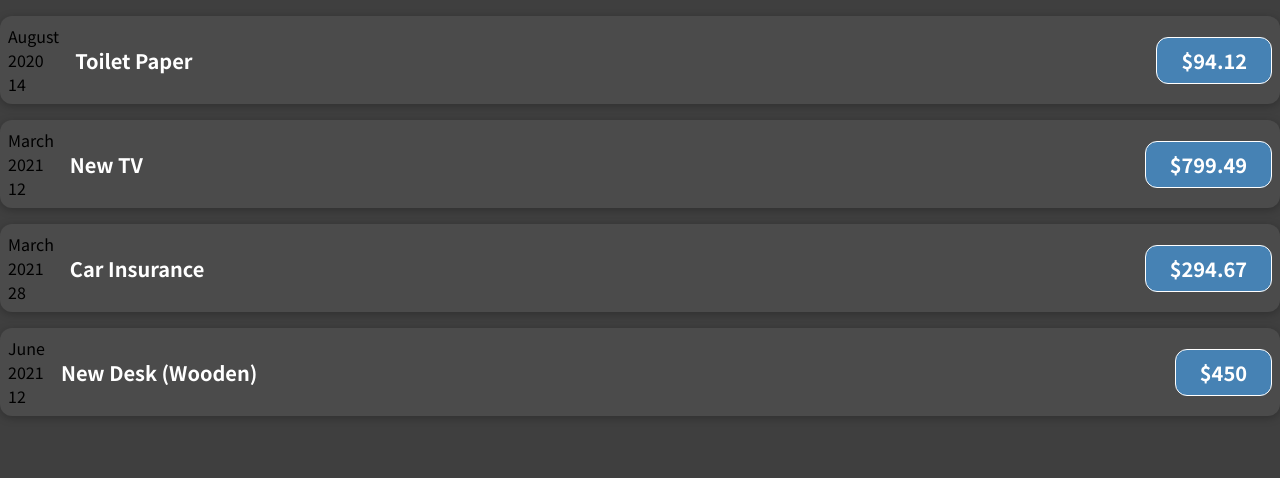
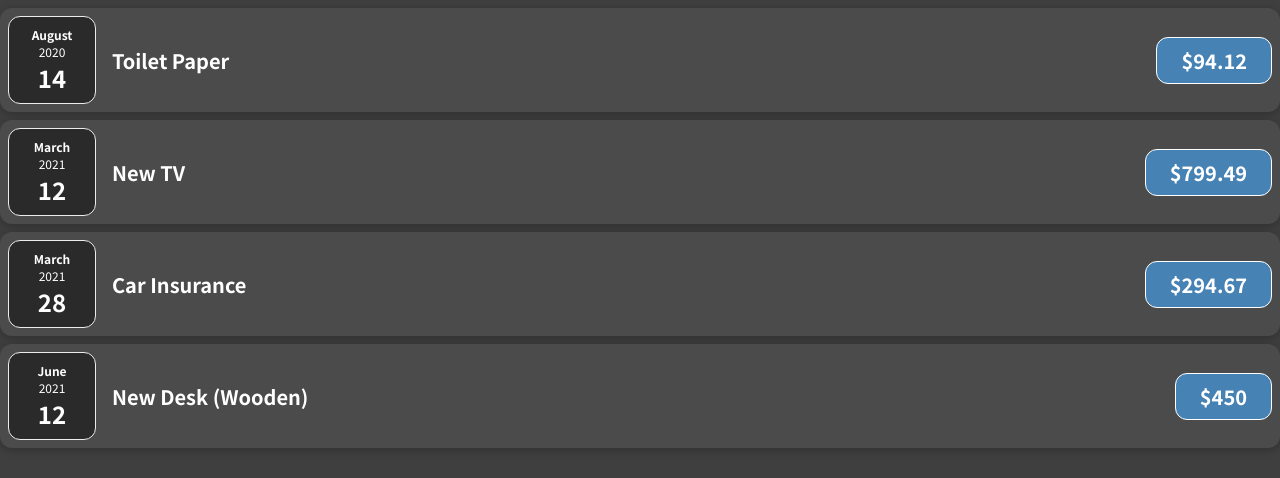
Before and after one commit to vilmarcabanero/react-expense-tracker, a React (Create React App) app: page / in a window 1280 px wide. Shown: the top 478 px of the page. Built offline with nearby package versions, Linux system fonts and the light colour scheme.

Commit message:
38. Splitting Components Into Multiple Components

```diff
--- /dev/null
+++ b/src/components/ExpenseDate.css
@@ -0,0 +1,26 @@
+.expense-date {
+  display: flex;
+  flex-direction: column;
+  width: 5.5rem;
+  height: 5.5rem;
+  border: 1px solid #ececec;
+  background-color: #2a2a2a;
+  color: white;
+  border-radius: 12px;
+  align-items: center;
+  justify-content: center;
+}
+
+.expense-date__month {
+  font-size: 0.75rem;
+  font-weight: bold;
+}
+
+.expense-date__year {
+  font-size: 0.75rem;
+}
+
+.expense-date__day {
+  font-size: 1.5rem;
+  font-weight: bold;
+}
--- a/src/components/ExpenseDate.js
+++ b/src/components/ExpenseDate.js
@@ -1,14 +1,15 @@
 import React from 'react'
+import './ExpenseDate.css'
 
 const ExpenseDate = props => {
 	const month = props.date.toLocaleString('en-US', { month: 'long' })
 	const day = props.date.toLocaleString('en-US', { day: '2-digit' })
 	const year = props.date.getFullYear()
 	return (
-		<div>
-			<div>{month}</div>
-			<div>{year}</div>
-			<div>{day}</div>
+		<div className='expense-date'>
+			<div className='expense-date__month'>{month}</div>
+			<div className='expense-date__year'>{year}</div>
+			<div className='expense-date__day'>{day}</div>
 		</div>
 	)
 }
--- a/src/components/ExpenseItem.css
+++ b/src/components/ExpenseItem.css
@@ -4,7 +4,7 @@
 	align-items: center;
 	box-shadow: 0 2px 8px rgba(0, 0, 0, 0.25);
 	padding: 0.5rem;
-	margin: 1rem 0;
+	margin: 0.5rem 0;
 	border-radius: 12px;
 	background-color: #4b4b4b;
 }
```
